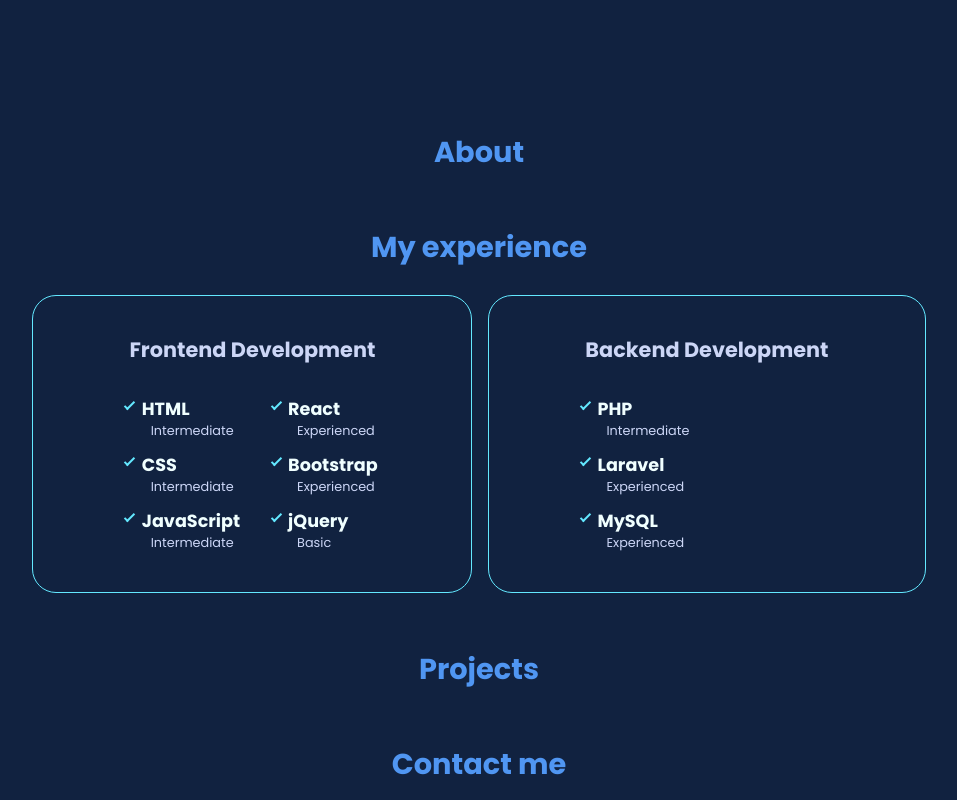
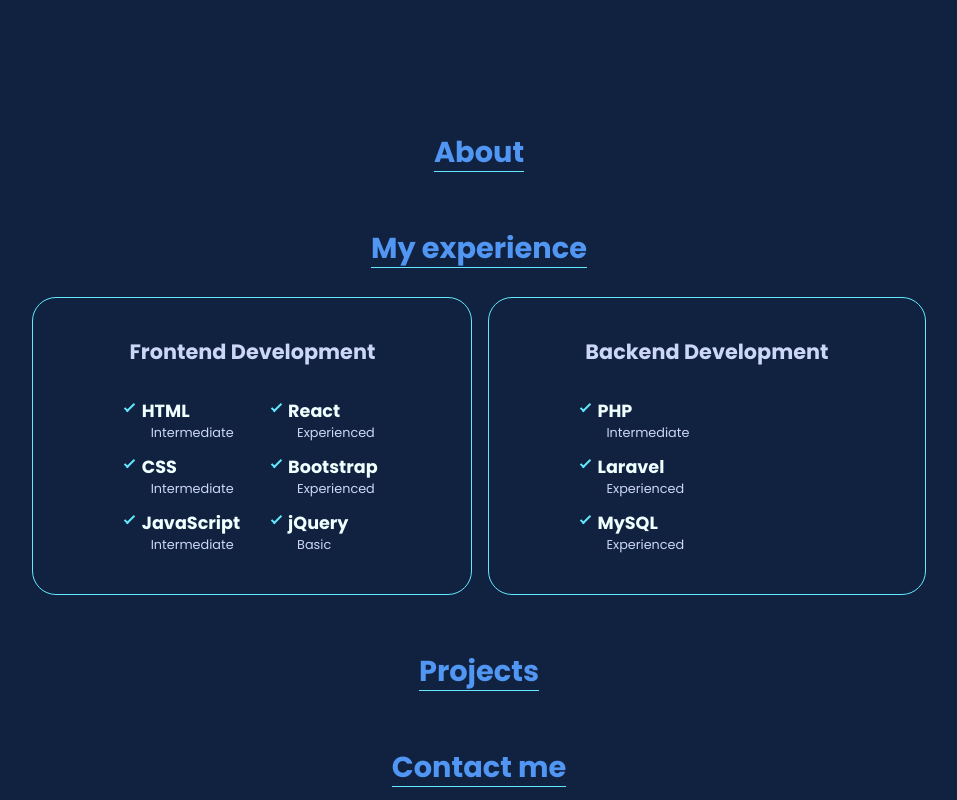
Before and after one commit to PanosFan/panosfan.github.io, a React (Create React App) app: page / in a window 1280 px wide. Shown: the part 860-1660 px from the top of the page, without its empty margins (161-1118 px from the left). Built offline with nearby package versions, Linux system fonts and the light colour scheme; no server answers.

Commit message:
general styling

```diff
--- a/src/Components/Layout/About/About.jsx
+++ b/src/Components/Layout/About/About.jsx
@@ -3,9 +3,10 @@
 const About = () => {
   return (
     <section id="about">
-      <div data-aos="fade-up">
-        <h2>About</h2>
-      </div>
+      <h2 data-aos="fade-up">
+        About
+        <div className="headersLine"></div>
+      </h2>
     </section>
   );
 };
--- a/src/Components/Layout/Contact/Contact.jsx
+++ b/src/Components/Layout/Contact/Contact.jsx
@@ -16,13 +16,13 @@
     }, 0);
   };
 
+  const handleMailClass = () => {
     const validateMail = () => {
       const re =
         /^(([^<>()\[\]\\.,;:\s@"]+(\.[^<>()\[\]\\.,;:\s@"]+)*)|(".+"))@((\[[0-9]{1,3}\.[0-9]{1,3}\.[0-9]{1,3}\.[0-9]{1,3}\])|(([a-zA-Z\-0-9]+\.)+[a-zA-Z]{2,}))$/;
       return re.test(String(email).toLowerCase());
     };
 
-  const handleMailClass = () => {
     if (email.length > 0) {
       if (validateMail()) {
         return "activeMail";
@@ -36,9 +36,11 @@
 
   return (
     <section id="contact">
-      <div data-aos="fade-up">
       <Toaster />
-        <h2>Contact me</h2>
+      <h2 data-aos="fade-up">
+        Contact me
+        <div className="headersLine"></div>
+      </h2>
       <form
         name="gform"
         className="contactForm"
@@ -48,6 +50,7 @@
         onSubmit={handleSubmit}
       >
         <input
+          data-aos="fade-right"
           required
           value={name}
           type="text"
@@ -56,11 +59,12 @@
           className={name.length > 0 ? "activeName" : ""}
           onChange={(e) => setName(e.target.value)}
         />
-          <label htmlFor="Name" id="nameLabel">
+        <label htmlFor="Name" id="nameLabel" data-aos="fade-left">
           Name
         </label>
 
         <input
+          data-aos="fade-right"
           required
           value={email}
           type="email"
@@ -69,11 +73,12 @@
           className={handleMailClass()}
           onChange={(e) => setEmail(e.target.value)}
         />
-          <label htmlFor="Email" id="mailLabel">
+        <label htmlFor="Email" id="mailLabel" data-aos="fade-left">
           Email
         </label>
 
         <textarea
+          data-aos="fade-right"
           required
           value={message}
           name="entry.1013502747"
@@ -81,10 +86,15 @@
           className={message.length > 0 ? "activeMessage" : ""}
           onChange={(e) => setMessage(e.target.value)}
         />
-          <label htmlFor="Message" id="messageLabel">
+        <label htmlFor="Message" id="messageLabel" data-aos="fade-left">
           Message
         </label>
-          <button id="btn" type="submit" className="submitButton">
+        <button
+          id="btn"
+          type="submit"
+          className="submitButton"
+          data-aos="fade-right"
+        >
           <span>Submit</span>
           <div className="wave"></div>
         </button>
@@ -95,7 +105,6 @@
         id="hidden_iframe"
         style={{ display: "none" }}
       />
-      </div>
     </section>
   );
 };
--- a/src/Components/Layout/Projects/Projects.jsx
+++ b/src/Components/Layout/Projects/Projects.jsx
@@ -9,12 +9,13 @@
 
   return (
     <section id="projects">
-      <div data-aos="fade-up">
-        <h2>Projects</h2>
-        {/* {response && <p>{response.statusText}</p>}
+      <h2 data-aos="fade-up">
+        Projects
+        <div className="headersLine"></div>
+      </h2>
+      {/* {response && <p>{response.statusText}</p>}
       {loading && <p>Loading...</p>}
       {error && <p>{error}</p>} */}
-      </div>
     </section>
   );
 };
--- a/src/Components/Layout/Skills/Skills.jsx
+++ b/src/Components/Layout/Skills/Skills.jsx
@@ -3,10 +3,12 @@
 const Skills = () => {
   return (
     <section id="skills">
-      <div data-aos="fade-up">
-        <h2>My experience</h2>
+      <h2 data-aos="fade-up">
+        My experience
+        <div className="headersLine"></div>
+      </h2>
       <div className="cards">
-          <div className="frontEnd card">
+        <div className="frontEnd card" data-aos="fade-right">
           <h5>Frontend Development</h5>
           <div className="content">
             <ul>
@@ -37,7 +39,7 @@
             </ul>
           </div>
         </div>
-          <div className="backEnd card">
+        <div className="backEnd card" data-aos="fade-left">
           <h5>Backend Development</h5>
           <div className="content">
             <ul>
@@ -57,7 +59,6 @@
           </div>
         </div>
       </div>
-      </div>
     </section>
   );
 };
--- a/src/Components/Layout/Skills/Skills.scss
+++ b/src/Components/Layout/Skills/Skills.scss
@@ -110,6 +110,11 @@
       .card {
         padding: 2.5em 1em;
       }
+      .frontEnd {
+        .content {
+          justify-content: space-around;
+        }
+      }
     }
   }
 }
--- a/src/Config.scss
+++ b/src/Config.scss
@@ -27,9 +27,15 @@
 
     h2 {
       text-align: center;
-      margin: 2em 0 1em 0;
+      margin: 2em auto 1em auto;
       font-size: 1.8rem;
       color: $headersColour;
+      width: fit-content;
+    }
+    .headersLine {
+      width: 100%;
+      height: 1px;
+      background-color: $primaryColour;
     }
 
     .container {
```
Lines whose indentation alone changed are shown as unchanged.
